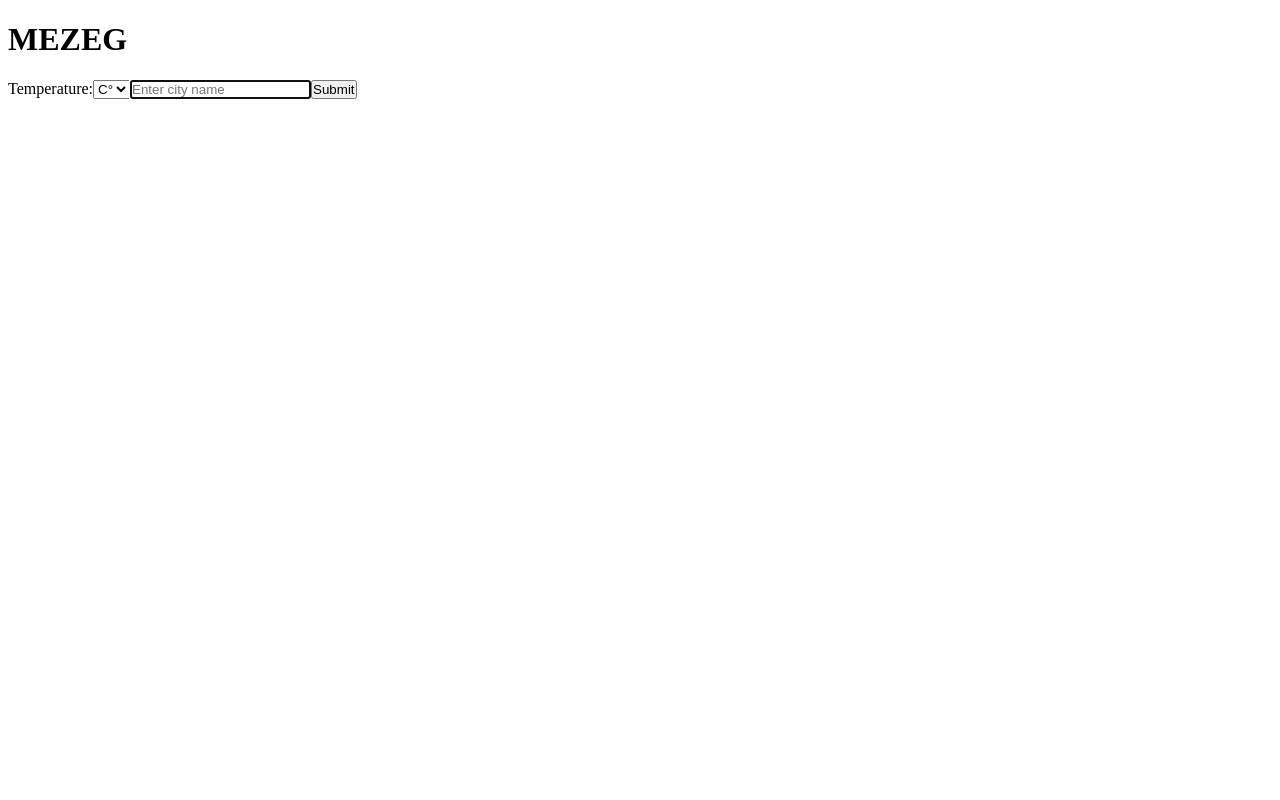
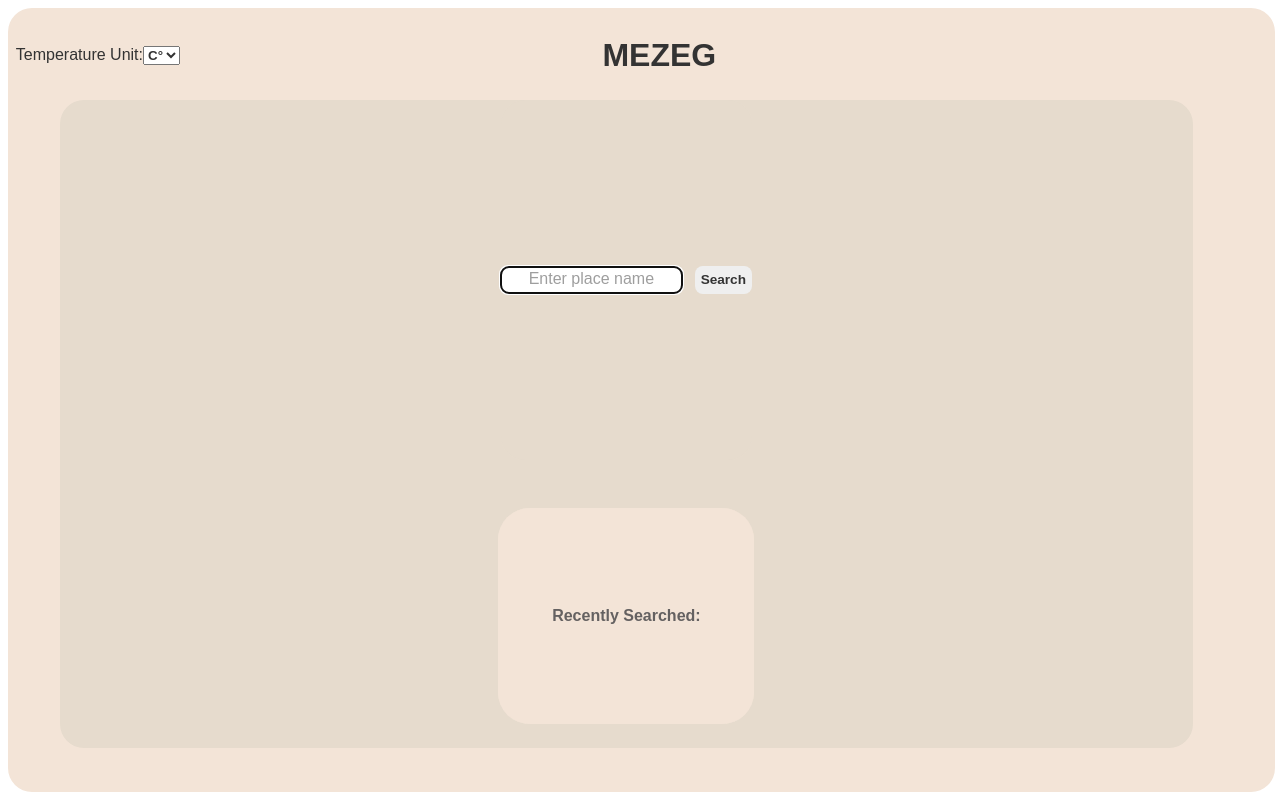
Before and after one commit to Talvin1/WeatherSite, a React (Create React App) app: page / in a window 1280 px wide. Built offline with nearby package versions, Linux system fonts and the light colour scheme; the HTML template or start-up script is replaced by a standard one.

Commit message:
Feat(added css and and visual changes)

```diff
--- a/package.json
+++ b/package.json
@@ -3,6 +3,7 @@
   "version": "0.1.0",
   "private": true,
   "dependencies": {
+    "@react-leaflet/core": "^2.1.0",
     "@tanstack/react-query": "^4.32.6",
     "@testing-library/jest-dom": "^5.16.5",
     "@testing-library/react": "^13.4.0",
--- a/src/App.tsx
+++ b/src/App.tsx
@@ -1,4 +1,3 @@
-import React, { HTMLInputTypeAttribute, useState } from "react";
 import LocationPage from "./pages/LocationPage";
 import { BrowserRouter, Routes, Route } from "react-router-dom";
 import Homepage from "./pages/HomePage";
--- a/src/dataOperations.tsx
+++ b/src/dataOperations.tsx
@@ -1,5 +1,4 @@
 import axios from "axios";
-// import React from "react";
 import WeatherApi from "./types/WeatherApi";
 import CoordApi from "./types/CoordApi";
 
--- a/src/pages/HomePage.css
+++ b/src/pages/HomePage.css
@@ -1,37 +1,117 @@
-* {
-  box-sizing: border-box;
-  margin: 0.5;
+html {
+  overflow: hidden;
+}
+
+#root {
+  height: 98vh;
+  width: 99vw;
+  font-family: sans-serif;
+  color: #333;
+  background-color: #f3e4d7;
+  display: flex;
+  flex-direction: column;
+  border-radius: 3vh;
+}
+
+.page_div {
+  height: 96vh;
+  width: 96vw;
+  margin: 0.5vh;
+}
+
+.top_bar {
+  display: flex;
+  justify-content: flex-start;
+  align-items: center;
+  margin: 0.3vw;
+  width: 100%;
+}
+
+.temp_select {
+  color: #333;
+  font-weight: bold;
+}
+
+.form_label {
+  color: #333;
+}
+
+.title {
+  margin-left: 33vw;
+}
+
+.header_div {
+  display: flex;
+  justify-content: center;
+  align-items: center;
+  margin: 6vh;
+  margin-top: 0;
+  height: 81vh;
+  background-color: rgb(230, 219, 205);
+  flex-direction: column;
+  border-radius: 3vh;
+}
+
+.recent_search_div {
+  height: 27vh;
+  width: 20vw;
+  margin-bottom: 3vh;
+  background-color: #f3e4d7;
+  border-radius: 4vh;
+  display: flex;
+  text-align: center;
+  justify-content: center;
   padding: 0;
 }
 
-/* #root {
-  height: 97vh;
-  display: flex;
-  align-items: center;
-  justify-content: center;
-  flex-direction: column;
-  gap: 1em;
-  font-family: sans-serif;
+.recent_search_div a {
   color: #333;
-  background-color: #f3e4d7;
-} */
-
-/* height of the container */
-.leaflet-container {
-  height: 70vh;
-  width: 90%;
-  border-radius: 2rem;
+  text-decoration: none;
+  font-size: 2.3vh;
+  background-color: #e2dad3;
+  border-radius: 1vh;
 }
 
-.cluster-icon {
-  background-color: #333;
-  height: 2em;
-  width: 2em;
-  color: #fff;
+.recent_search_div ul {
   display: flex;
+  flex-direction: column;
+  justify-content: center;
   align-items: center;
-  justify-content: center;
-  border-radius: 50%;
-  font-size: 1.2rem;
-  box-shadow: 0 0 0px 5px #fff;
+  text-align: center;
+  gap: 1vh;
+  padding: 0;
 }
+
+.recent_search_div li {
+  list-style-type: none;
+  width: 16vh;
+  display: flex;
+  flex-direction: column;
+}
+
+.search_btn {
+  height: 3.5vh;
+  border-radius: 1vh;
+  border: 0vh solid #cbb8b8;
+  color: #333;
+  font-weight: bold;
+  font-size: 1.7vh;
+  margin-left: 1vw;
+}
+
+.searchbar {
+  height: 3vh;
+  border-radius: 1vh;
+  border: 0vh solid #cbb8b8;
+}
+
+.searchbar::placeholder {
+  text-align: center;
+  opacity: 70%;
+  font-size: 2vh;
+}
+
+.recent_search_div h4 {
+  color: #646161;
+  margin: 1vh;
+}
--- a/src/pages/HomePage.tsx
+++ b/src/pages/HomePage.tsx
@@ -4,9 +4,7 @@ import { useForm } from "react-hook-form";
 import "../images/search.png";
 import { Link } from "react-router-dom";
 import "maplibre-gl/dist/maplibre-gl.css";
-import { MapContainer, TileLayer } from "react-leaflet";
-import "leaflet/dist/leaflet.css";
-import { useState } from "react";
+import { getWeatherData } from "../dataOperations";
 
 type TempType = "metric" | "kelvin" | "imperial";
 type SearchData = { tempType: TempType; cityName: string };
@@ -20,47 +18,44 @@ const Homepage = () => {
     },
   });
 
-  const [coord, setCoord] = useState();
   const localStorageSearchHistory = localStorage.getItem("searchHistory") ?? "[]";
   const searchHistory = JSON.parse(localStorageSearchHistory);
-
   const cityName = localStorage.getItem("cityName");
 
   if (!cityName) {
     navigate("/");
   }
 
-  const searchLocation = (data: SearchData) => {
+  const searchLocation = async (data: SearchData) => {
     if (data.cityName) {
+      searchHistory.unshift(data.cityName);
+      if (searchHistory.length > 5) {
+        searchHistory.pop();
+      }
+      localStorage.setItem("searchHistory", JSON.stringify(searchHistory));
       localStorage.setItem("cityName", data.cityName);
-      const updatedSearchHistory = new Set([...searchHistory, data.cityName]);
-      localStorage.setItem("searchHistory", JSON.stringify([...updatedSearchHistory]));
       localStorage.setItem("tempType", data.tempType);
-      navigate("/location/" + data.cityName);
+      console.log(getWeatherData(data.cityName));
+
+      if ((await getWeatherData(data.cityName)) != null) {
+        navigate("/location/" + data.cityName);
+      } else {
+      }
     }
   };
 
-  const Header = () => {
+  const Main = () => {
     return (
       <div className="header_div">
-        <h1>MEZEG</h1>
-        <form onSubmit={handleSubmit(searchLocation)}>
-          <label>
-            Temperature:
-            <select {...register("tempType")}>
-              <option value="metric">C°</option>
-              <option value="imperial">°F</option>
-              <option value="kelvin">°K</option>
-            </select>
-          </label>
+        <form className="form" onSubmit={handleSubmit(searchLocation)}>
           <input
             {...register("cityName")}
             className="searchbar"
             type={"text"}
             autoFocus={true}
-            placeholder={"Enter city name"}
+            placeholder={"Enter place name"}
           />
-          <input type="submit" />
+          <input className="search_btn" type="submit" value="Search" />
         </form>
       </div>
     );
@@ -68,11 +63,16 @@ const Homepage = () => {
 
   const RecentSearches = () => {
     return (
-      <div className="recent_searches_div">
+      <div className="recent_search_div">
         <ul>
+          <h4>Recently Searched:</h4>
           {searchHistory.map((search: string) => (
             <li>
-              <Link to={"/location/" + search}>{search[0].toUpperCase() + search.slice(1)}</Link>
+              <Link to={"/location/" + search}>
+                {(search[0].toUpperCase() + search.slice(1)).length > 11
+                  ? (search[0].toUpperCase() + search.slice(1)).substring(0, 11)
+                  : search[0].toUpperCase() + search.slice(1)}
+              </Link>
             </li>
           ))}
         </ul>
@@ -80,9 +80,24 @@ const Homepage = () => {
     );
   };
   return (
-    <div>
-      <Header />
-      <RecentSearches />
+    <div className="page_div">
+      <div className="top_bar">
+        <label className="form_label">
+          Temperature Unit:
+          <select {...register("tempType")} className="temp_select">
+            <option value="metric">C°</option>
+            <option value="imperial">°F</option>
+            <option value="kelvin">°K</option>
+          </select>
+        </label>
+        <h1 className="title">MEZEG</h1>
+      </div>
+      <div className="header_div">
+        <Main />
+        <div className="recent_search_div">
+          <RecentSearches />
+        </div>
+      </div>
     </div>
   );
 };
--- a/src/pages/LocationPage.css
+++ b/src/pages/LocationPage.css
@@ -1,6 +1,8 @@
 .top_bar {
   margin: 0;
   padding: 0;
+  display: flex;
+  align-items: center;
 }
 
 .cloud_image {
@@ -17,9 +19,9 @@
 }
 
 .full_container {
+  text-align: center;
   align-content: space-between;
   display: flex;
-  gap: 3vh;
   flex-direction: column;
   align-items: center;
 }
--- a/src/pages/LocationPage.tsx
+++ b/src/pages/LocationPage.tsx
@@ -6,6 +6,9 @@ import "./LocationPage.css";
 import MyMapComponent from "../components/MapComponent";
 import { convertNameToCoord } from "../dataOperations";
 import { getWeatherData } from "../dataOperations";
+import "leaflet/dist/leaflet.css";
+import "maplibre-gl/dist/maplibre-gl.css";
+<link rel="stylesheet" href="https://unpkg.com/leaflet@1.0.1/dist/leaflet.css" />;
 
 const LocationPage = () => {
   const [weatherData, setWeatherData] = useState<WeatherApi | undefined>(undefined);
@@ -19,13 +22,16 @@ const LocationPage = () => {
 
   const fetchData = async () => {
     try {
+      let newCoordData: [number, number] = coord;
       const coordData = await convertNameToCoord(cityName || "");
-      setCoord((coordinates) => [coordData?.lat || 0, coordData?.lon || 0]);
+      newCoordData[0] = coordData?.lat || 0;
+      newCoordData[1] = coordData?.lon || 0;
+      setCoord(newCoordData);
       const weatherResponse = await getWeatherData(cityName || "");
       setWeatherData(weatherResponse);
       setLoading(false);
     } catch (error) {
-      window.alert("Error accured, Please try again");
+      window.alert("Error occurred. Please try again");
     }
   };
 
@@ -52,7 +58,7 @@ const LocationPage = () => {
           </p>
         </div>
         <div className="map_div">
-          <MyMapComponent lat={coord?.[0] || 0} lon={coord?.[1] || 0} />
+          {coord[0] !== 0 && coord[1] !== 0 ? <MyMapComponent lat={coord[0]} lon={coord[1]} /> : <p>Loading map...</p>}
         </div>
       </div>
     );
```
Also changed, not shown: 1 other file (tests, documents, lock files or other folders).
